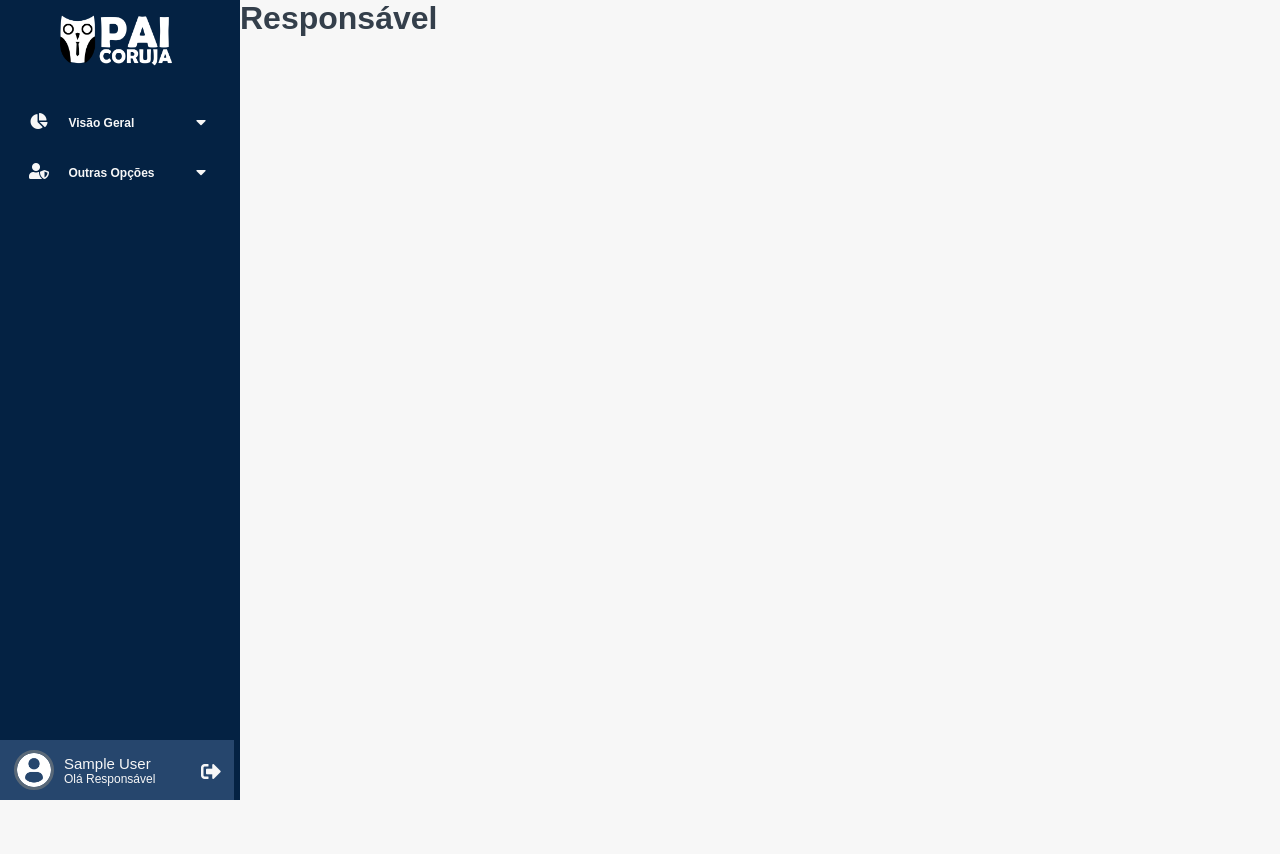
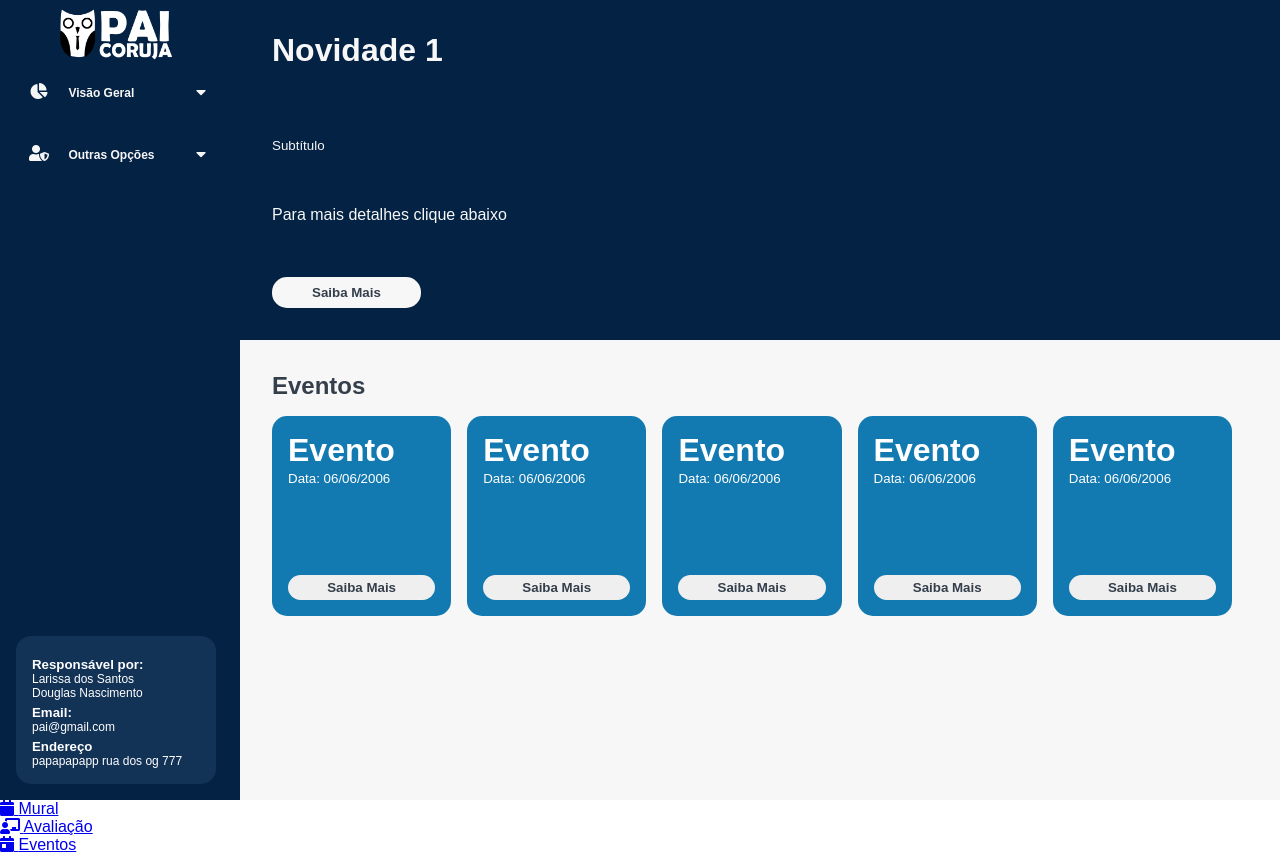
Before and after one commit to Bifrost-Corporation/Pai_Coruja_Web, a PHP site: page /responsavel/home-responsavel.php in a window 1280 px wide. Before the commit the page ends 800 px from the top, so only its background shows below. Run offline with PHP 8.4, Linux system fonts and the light colour scheme; the visitor is signed in with stand-in values (Sample User, id 1); some libraries are stand-ins or nearby versions.

Commit message:
Novo menu (atualmente feio) em desenvolvimento

```diff
--- a/css/style.css
+++ b/css/style.css
@@ -326,7 +327,7 @@ p {
     height: 100vh;
     width: 240px;
     background: #042243;
-    padding: 6px 14px;
+
     position: fixed;
     overflow-y: scroll;
     overflow-x: hidden;
@@ -374,8 +375,9 @@ p {
 }
 
 .sidebar ul {
-    margin-top: 30px;
-    margin-bottom: 60px;
+    padding: 6px 14px;
+    /* margin-top: 30px; */
+    /* margin-bottom: 60px; */
     display: flex;
     flex-direction: column;
     justify-content: center;
@@ -459,85 +461,92 @@ p {
     color: var(--azulbtnsair);
 }
 
-.sidebar .profile-content {
-    color: var(--cinzamaisclaro);
-    position: fixed;
+.user-details-menu{
+    position: absolute;
     bottom: 0;
-    left: 0;
-    width: 234px;
+    width: 200px;
+    background-color: var(--azulmenulateral);
+    color: var(--branco);
+    padding: 1rem;
+    margin: 1rem;
+    border-radius: 15px;
 }
 
-.sidebar .profile-content .profile {
-    position: relative;
-    padding: 10px 14px;
-    height: 60px;
-    /* background: var(--); */
+.user-details-menu p{
+    font-size: 12px;
+}
+.user-details-menu h5{
+    margin-top: 5px;
 }
 
-.profile-content .profile {
-    background-color: var(--azulnavbar);
+/* MOBILE PERFIL */
+
+.profile-content{
+    display: none;
 }
 
-.profile-content .profile .profile-details {
-    background-color: var(--azulnavbar);
-    display: flex;
-    align-items: center;
+.sidebar .profile-content .profile{
+    color: var(--cinzamaisclaro);
+    background-color: var(--azulmenulateral);
+    height: 10vh;
 }
 
-.profile .profile-details img {
-    border-style: solid;
-    border-width: 3px;
-    border-color: var(--cinza);
-    height: 40px;
-    width: 40px;
-    object-fit: cover;
-    border-radius: 20px;
+
+.profile-content .profile .profile-img {
+    display: flex;
+    justify-content: center;
 }
 
-.profile .profile-details .name-job {
-    margin-left: 10px;
+.profile .profile-img img {
+    position: absolute;
+    top: 3vh;
+    height: 80px;
+    width: 80px;
+    object-fit: cover;
+    border-radius: 50%;
 }
 
-.profile .profile-details .name-menu {
-    font-size: 15px;
-    font-weight: 400;
+.profile-content .profile-details{
+    margin-top: 45px;
+    height: 100%;
+    display: flex;
+    flex-direction: column;
+    justify-content: center;
+    text-align: center;
 }
 
-.profile .profile-details .job-menu {
-    font-size: 12px;
-    font-weight: 400;
+.profile-content .profile-details .name-menu{
+    color: var(--cinzamaisclaro);
+    font-weight: 700;
+    font-size: 20px;
+}
+
+.profile-content .profile-details .job-menu{
+    color: var(--cinzamaisclaro);
+    /* font-weight: 700; */
+}
+
+.profile-buttons{
+    margin-top: 10px;
+    font-size: 25px;
+    text-decoration: none;
 }
 
 .profile #logout-user {
-    position: absolute;
-    left: 88%;
-    bottom: 3px;
-    transform: translateX(-10%);
     min-width: 50px;
     line-height: 50px;
-    font-size: 20px;
+
     border-radius: 12px;
 }
 
 .profile-logout a {
+    margin: 10px;
     color: var(--cinzamaisclaro);
     transition: 200ms;
+    text-decoration: none;
 }
 
 
-/*
-.profile-logout span{
-    isso aq é pra um span pro botão de logout
-    position: fixed;
-    z-index: 400000000;
-    left: 220px;
-    bottom: 20px;
-    color: var(--azulbtnsair);
-    font-weight: bold;
-
-    background: var(--branco);
-    padding: 10px;
-} */
 
 .profile-logout a i:hover {
     transition: 200ms;
--- a/responsavel/cadastrar-imagem-perfil.php
+++ b/responsavel/cadastrar-imagem-perfil.php
@@ -48,7 +48,7 @@
                 </li>
                 <div class="drop-menu" id="sub-menu">
                     <li class="links-name drop-link">
-                        <a href="home-secretaria.php">
+                        <a href="home-responsavel.php">
                             <i class="fas fa-calendar"></i>
                             <span class="links-name">Mural</span>
                         </a>
--- a/responsavel/home-responsavel.php
+++ b/responsavel/home-responsavel.php
@@ -19,25 +19,53 @@
     ?>
     <header>
 
-    <nav class="nav-bar">
+        <nav class="nav-bar">
             <a href=""><img class="logo-img" src="../img/pai_coruja_branca.png"></a>
             <ul class="ul-area-btn">
                 <li class="nav-li"><a class="btn-nav-open"><i class="fas fa-bars"></i></a></li>
             </ul>
         </nav>
 
-        <div class="sidebar">
-            <div class="logo-content">
-                <div class="logo">
-                    <div class="logo-name"><a href="home-responsavel.php"><img src="../img/pai_coruja_branca.png"></a>
+    <div class="sidebar">
+
+        <div class="profile-content">
+                <div class="profile">
+                    <div class="close-mobile-navbar">
+                        <a class="btn-nav-close"><i class="fas fa-arrow-left"></i></a>
                     </div>
-                    <div class="close-mobile-navbar">
-                        <span>Menu Pai Coruja</span>
-                        <a class="btn-nav-close"><i class="far fa-window-close"></i></a>
+                    <div class="profile-img">
+                        <img src="../img/macos.png" alt="">
+                    </div>
+
+                </div>
+                <div class="profile-details">
+                    <div class="name-job">
+                        <div class="name-menu"><?php echo $_SESSION['nomeResponsavel'] ?></div>
+                        <div class="job-menu">Olá Responsável</div>
+                    </div>
+                    <div class="profile-buttons">
+                        <div class="profile-logout">
+                            <a href="logout.php">
+                                <i class="fas fa-sign-out-alt" id="logout-user"></i>
+                            </a>
+                            <a href="cadastrar-imagem-perfil.php">
+                                <i class="fas fa-camera"></i>
+                            </a>
+
+                        </div>
                     </div>
                 </div>
+
             </div>
-            <ul class="nav-list">
+
+            <div class="logo-content web-pc">
+                <div class="logo">
+                    <div class="logo-name "><a href="home-responsavel.php"><img src="../img/pai_coruja_branca.png"></a>
+                    </div>
+
+                </div>
+            </div>
+            <ul class="nav-list web-pc">
                 <li>
                     <a onclick="openMenu()" id="sub-menu-button">
                         <div>
@@ -49,7 +77,7 @@
                 </li>
                 <div class="drop-menu" id="sub-menu">
                     <li class="links-name drop-link">
-                        <a href="home-secretaria.php">
+                        <a href="home-responsavel.php">
                             <i class="fas fa-calendar"></i>
                             <span class="links-name">Mural</span>
                         </a>
@@ -67,7 +95,8 @@
                         </a>
                     </li>
                 </div>
-
+            </ul>
+            <ul class="nav-list web-pc">
                 <li>
                     <a onclick="openMenu2()" id="sub-menu-button-2">
                         <div>
@@ -87,29 +116,117 @@
                 </div>
 
             </ul>
-            <div class="profile-content">
-                <div class="profile">
-                    <div class="profile-details">
-                        <img src="../img/usuario-de-perfil.png" alt="">
-                        <div class="name-job">
-                            <div class="name-menu"><?php echo $_SESSION['nomeResponsavel'] ?></div>
-                            <div class="job-menu">Olá Responsável</div>
-                        </div>
-                    </div>
-                    <div class="profile-logout">
-                        <a href="logout.php">
-                            <i class="fas fa-sign-out-alt" id="logout-user"></i></a>
-                    </div>
-                </div>
+            <div class="user-details-menu">
+                <h5>Responsável por:</h5>
+                <p>Larissa dos Santos</p>
+                <p>Douglas Nascimento</p>
+
+                <h5>Email:</h5>
+                <p>pai@gmail.com</p>
+
+                <h5>Endereço</h5>
+                <p>papapapapp rua dos og 777</p>
             </div>
         </div>
+
+    </div>
 
     </header>
 
 
     <main class="container-main">
-        <h1>Responsável</h1>
+        <section class="destaque-card">
+            <div class="esquerda-destaque">
+                <h1>Novidade 1</h1>
+                <small>Subtítulo</small>
+                <p>Para mais detalhes clique abaixo</p>
+
+                <a href="#"><button class="saiba-mais-btn">Saiba Mais</button></a>
+            </div>
+            <div class="direita-destaque">
+
+            </div>
+        </section>
+
+        <section class="cards-eventos">
+            <h2>Eventos</h2>
+            <div class="arrumar-cards">
+
+                <div class="evento-card">
+                    <div>
+                        <h1>Evento</h1>
+                        <small>Data: 06/06/2006</small>
+                    </div>
+                    <div>
+                        <a href="#"><button>Saiba Mais</button></a>
+                    </div>
+                </div>
+
+                <div class="evento-card">
+                    <div>
+                        <h1>Evento</h1>
+                        <small>Data: 06/06/2006</small>
+                    </div>
+                    <div>
+                        <a href="#"><button>Saiba Mais</button></a>
+                    </div>
+                </div>
+                <div class="evento-card">
+                    <div>
+                        <h1>Evento</h1>
+                        <small>Data: 06/06/2006</small>
+                    </div>
+                    <div>
+                        <a href="#"><button>Saiba Mais</button></a>
+                    </div>
+                </div>
+                <div class="evento-card">
+                    <div>
+                        <h1>Evento</h1>
+                        <small>Data: 06/06/2006</small>
+                    </div>
+                    <div>
+                        <a href="#"><button>Saiba Mais</button></a>
+                    </div>
+                </div>
+                <div class="evento-card">
+                    <div>
+                        <h1>Evento</h1>
+                        <small>Data: 06/06/2006</small>
+                    </div>
+                    <div>
+                        <a href="#"><button>Saiba Mais</button></a>
+                    </div>
+                </div>
+
+
+            </div>
+        </section>
     </main>
+
+
+    <div class="nav-footer">
+        <ul>
+            <li class="active">
+                <a href="home-responsavel.php">
+                    <i class="fas fa-calendar"></i>
+                    <span class="links-name">Mural</span>
+                </a>
+            </li>
+            <li class="">
+                <a href="#">
+                    <i class="fas fa-chalkboard-teacher"></i>
+                    <span class="links-name">Avaliação</span>
+                </a>
+            </li>
+            <li class="">
+                <a href="#">
+                    <i class="fas fa-calendar-day"></i>
+                    <span class="links-name">Eventos</span>
+                </a>
+            </li>
+        </ul>
+    </div>
 
     <script src="../js/nav.js"></script>
     <script src="https://code.jquery.com/jquery-3.4.1.js"></script>
```
Also changed, not shown: other parts of css/style.css (+72 -4 lines), service-worker.js (+32 -1 lines), manifest.json, package-lock.json.
